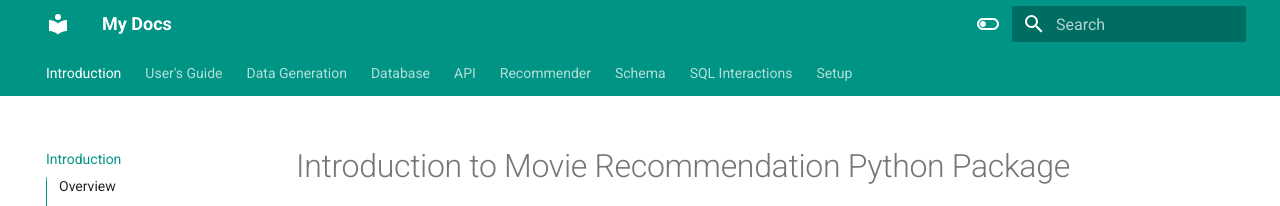
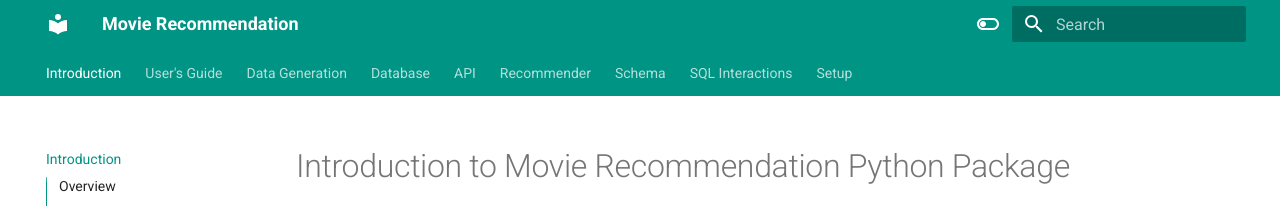
Before and after one commit to petopet7/MK_Docs-1, an MkDocs documentation site: the page built from docs/index.md, in a window 1280 px wide. Shown: the top 206 px of the page. Built offline with MkDocs 1.6.1 and Material for MkDocs 9.7.7, drawn with Linux system fonts in a browser that asks for light colours.

Commit message:
mkdocs.yml

```diff
--- a/mkdocs.yml
+++ b/mkdocs.yml
@@ -1,4 +1,4 @@
-site_name: My Docs
+site_name: Movie Recommendation
 
 nav:
 - Introduction: index.md
```
